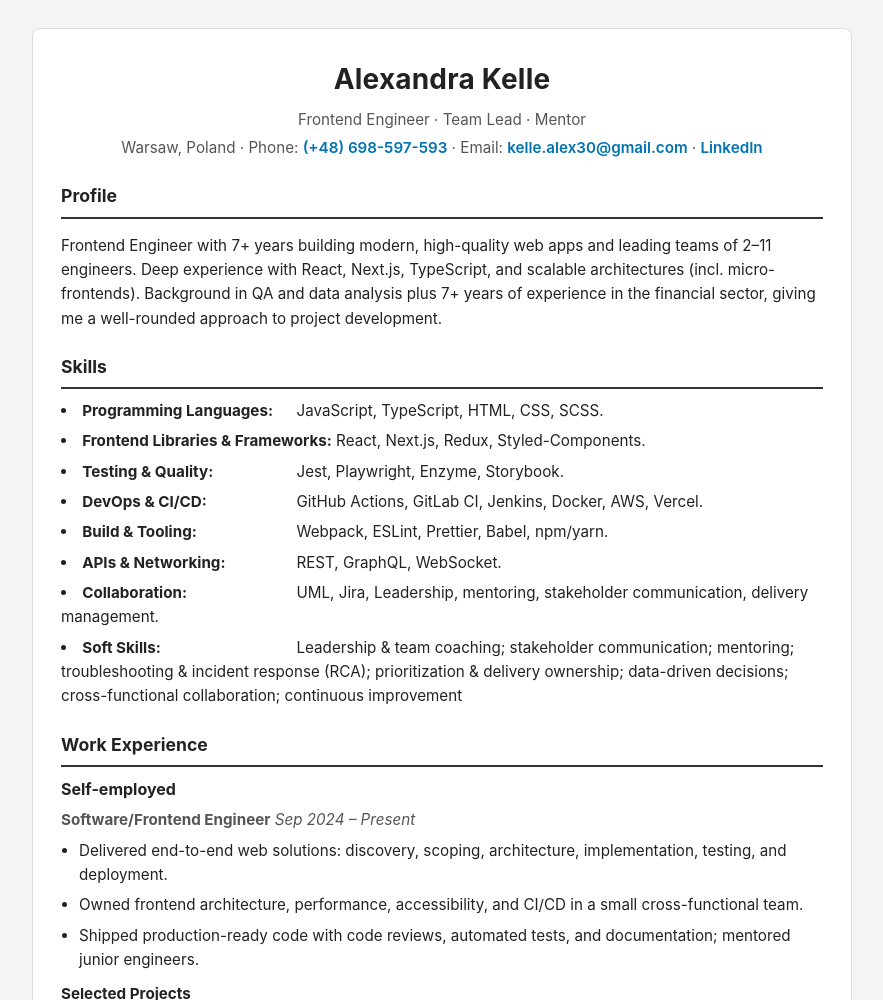
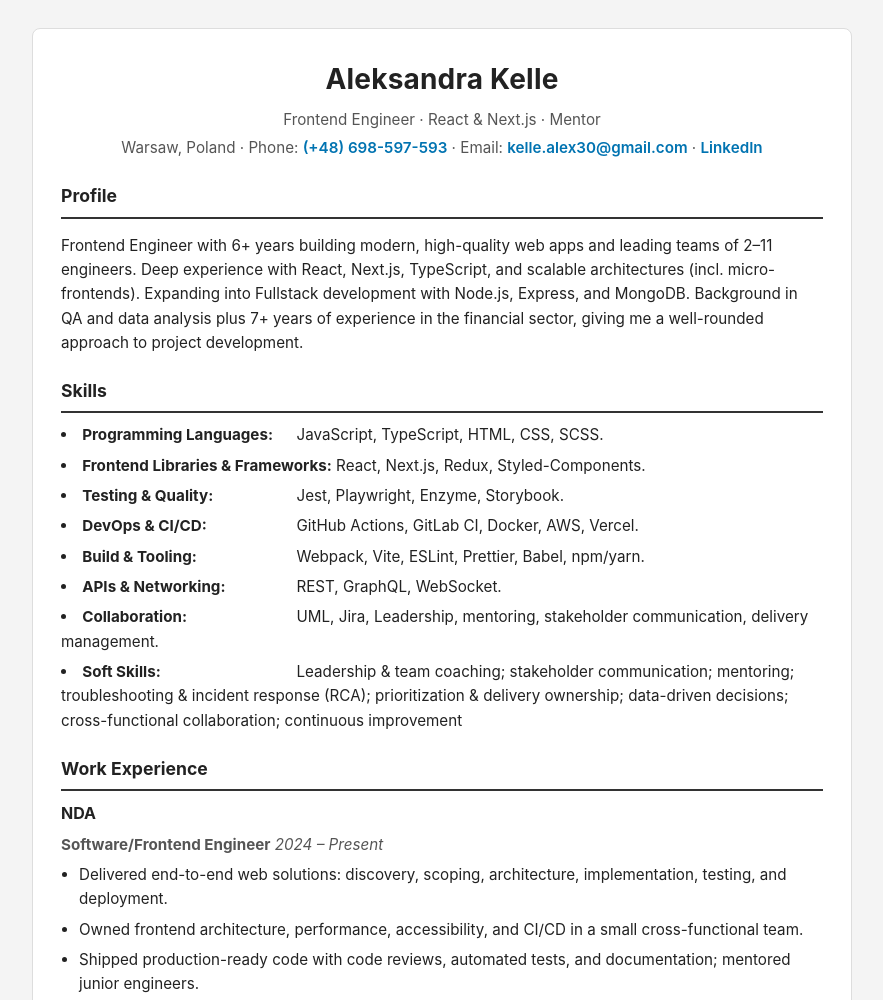
Before and after one commit to AlexKelle/alexandra-kelle-cv, a plain HTML site: page index.html in a window 1280 px wide. Shown: the top 1000 px of the page, without its empty margins (198-1081 px from the left). Drawn offline with Linux system fonts and the light colour scheme.

Commit message:
refactor: profile was refactored

```diff
--- a/index.html
+++ b/index.html
@@ -3,17 +3,17 @@
 <head>
 	<meta charset="UTF-8" />
 	<meta name="viewport" content="width=device-width, initial-scale=1.0"/>
-	<title>CV – Alexandra Kelle</title>
+	<title>CV – Aleksandra Kelle</title>
 	<link rel="stylesheet" href="style.css"/>
 	<link rel="icon" type="image/x-icon" href="./assets/favicon.ico"/>
-	<meta name="description" content="Alexandra Kelle — Frontend Engineer / Team Lead. React, Next.js, TypeScript, CI/CD, testing, micro-frontends."/>
+	<meta name="description" content="Aleksandra Kelle — Frontend Engineer, React, Next.js, TypeScript, CI/CD, testing, micro-frontends. Mentor and team lead."/>
 </head>
 <body>
 <div class="cv-container">
 
 	<header>
-		<h1>Alexandra Kelle</h1>
-		<p>Frontend Engineer · Team Lead · Mentor</p>
+		<h1>Aleksandra Kelle</h1>
+		<p>Frontend Engineer · React & Next.js · Mentor</p>
 		<p>
 			Warsaw, Poland ·
 			Phone: <a href="tel:+48-698-597-593">(+48) 698-597-593</a> ·
@@ -25,8 +25,9 @@
 	<section>
 		<h2>Profile</h2>
 		<p>
-			Frontend Engineer with 7+ years building modern, high-quality web apps and leading teams of 2–11 engineers.
+			Frontend Engineer with 6+ years building modern, high-quality web apps and leading teams of 2–11 engineers.
 			Deep experience with React, Next.js, TypeScript, and scalable architectures (incl. micro-frontends).
+			Expanding into Fullstack development with Node.js, Express, and MongoDB.
 			Background in QA and data analysis plus 7+ years of experience in the financial sector, giving me a well-rounded approach to project development.
 		</p>
 	</section>
@@ -37,13 +38,11 @@
 			<li><strong>Programming Languages:</strong> JavaScript, TypeScript, HTML, CSS, SCSS.</li>
 			<li><strong>Frontend Libraries & Frameworks:</strong> React, Next.js, Redux, Styled-Components.</li>
 			<li><strong>Testing & Quality:</strong> Jest, Playwright, Enzyme, Storybook.</li>
-			<li><strong>DevOps & CI/CD:</strong> GitHub Actions, GitLab CI, Jenkins, Docker, AWS, Vercel.</li>
-			<li><strong>Build & Tooling:</strong> Webpack, ESLint, Prettier, Babel, npm/yarn.</li>
+			<li><strong>DevOps & CI/CD:</strong> GitHub Actions, GitLab CI, Docker, AWS, Vercel.</li>
+			<li><strong>Build & Tooling:</strong> Webpack, Vite, ESLint, Prettier, Babel, npm/yarn.</li>
 			<li><strong>APIs & Networking:</strong> REST, GraphQL, WebSocket.</li>
 			<li><strong>Collaboration:</strong> UML, Jira, Leadership, mentoring, stakeholder communication, delivery management.</li>
 			<li><strong>Soft Skills:</strong> Leadership & team coaching; stakeholder communication; mentoring; troubleshooting & incident response (RCA); prioritization & delivery ownership; data-driven decisions; cross-functional collaboration; continuous improvement</li>
-
-
 		</ul>
 	</section>
 
@@ -51,8 +50,8 @@
 		<h2>Work Experience</h2>
 
 		<div class="job">
-			<h3>Self-employed</h3>
-			<p><strong>Software/Frontend Engineer</strong> <em>Sep 2024 – Present</em></p>
+			<h3>NDA</h3>
+			<p><strong>Software/Frontend Engineer</strong> <em>2024 – Present</em></p>
 			<ul>
 				<li>Delivered end-to-end web solutions: discovery, scoping, architecture, implementation, testing, and deployment.</li>
 				<li>Owned frontend architecture, performance, accessibility, and CI/CD in a small cross-functional team.</li>
@@ -76,7 +75,7 @@
 
 		<div class="job">
 			<h3>Software Engineering Laboratory</h3>
-			<p><strong>Engineer / Team Lead</strong> <em>Jun 2019 – Aug 2024</em></p>
+			<p><strong>Engineer / Team Lead</strong> <em>2019 – 2024</em></p>
 			<ul>
 				<li>Delivered 7+ projects across enterprise, e-commerce, and platform domains; owned frontend architecture and deployments.</li>
 				<li>Led teams of 2–11 developers; improved communication and processes to accelerate delivery (~30%) and reduce turnover.</li>
```
